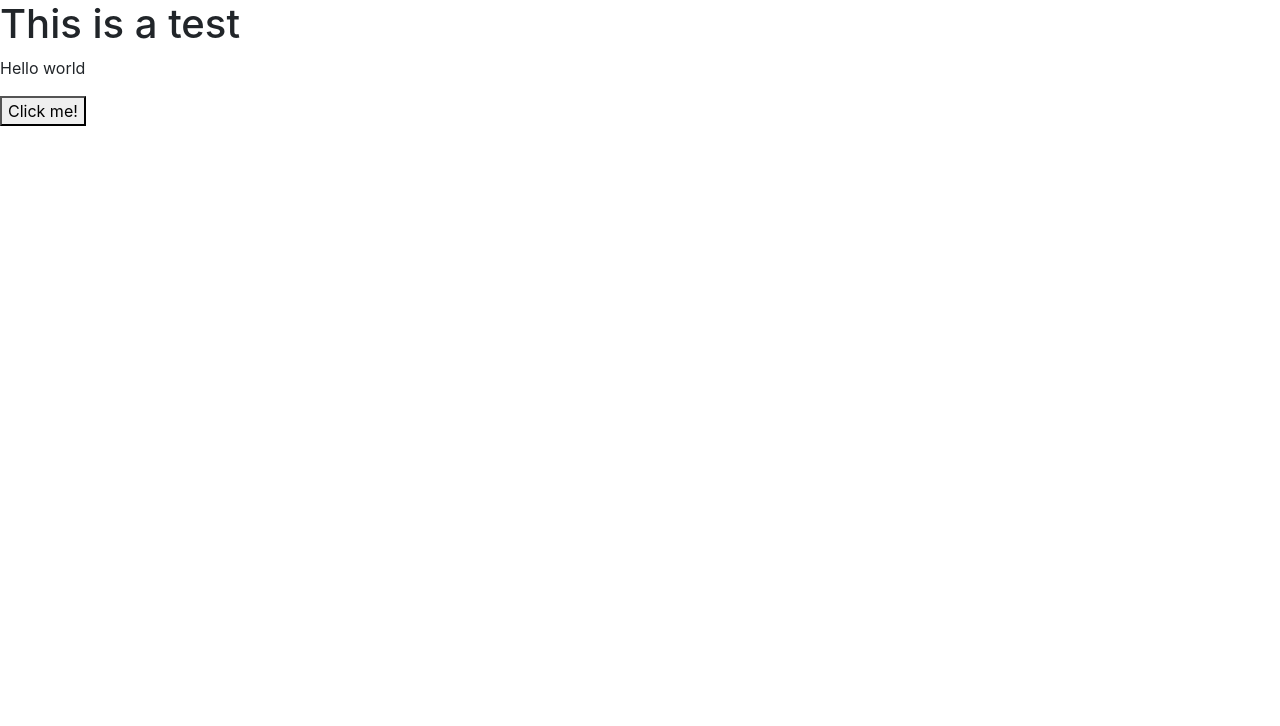
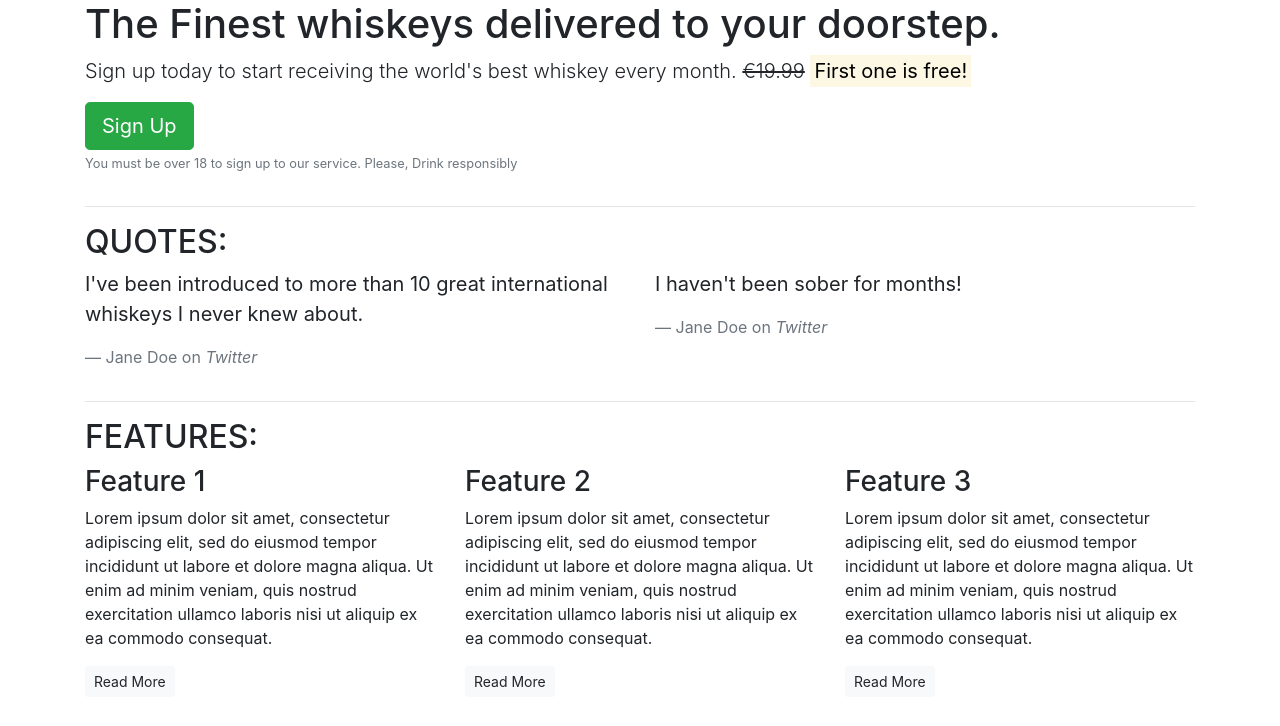
Before and after one commit to Mark8495/BootstrapPractice, a plain HTML site: page index.html in a window 1280 px wide. Drawn offline with nearby package versions, Linux system fonts and the light colour scheme.

Commit message:
core Css and grid system

```diff
--- a/index.html
+++ b/index.html
@@ -1,16 +1,96 @@
 <!DOCTYPE html>
 <html lang="en">
+
 <head>
     <meta charset="UTF-8">
     <meta http-equiv="X-UA-Compatible" content="IE=edge">
     <meta name="viewport" content="width=device-width, initial-scale=1.0">
-    <title>Bootstrap practice</title>
-    <link rel="stylesheet" href="https://cdn.jsdelivr.net/npm/bootstrap@4.5.3/dist/css/bootstrap.min.css" integrity="sha384-TX8t27EcRE3e/ihU7zmQxVncDAy5uIKz4rEkgIXeMed4M0jlfIDPvg6uqKI2xXr2" crossorigin="anonymous">
+    <title>Whiskey Drop | Taste a new whiskey every month</title>
+    <link rel="stylesheet" href="https://cdn.jsdelivr.net/npm/bootstrap@4.5.3/dist/css/bootstrap.min.css"
+        integrity="sha384-TX8t27EcRE3e/ihU7zmQxVncDAy5uIKz4rEkgIXeMed4M0jlfIDPvg6uqKI2xXr2" crossorigin="anonymous">
 </head>
+
 <body>
-    <h1>This is a test</h1>
-    <p> Hello world</p>
-    <button>Click me!</button>
+    <article class="container">
+        <!-- callout -->
+        <div class="row">
+            <div class="col-12">
+                <section class="callout">
+                    <h1>The Finest whiskeys delivered to your doorstep.</h1>
+                    <p class="lead">Sign up today to start receiving the world's best whiskey every month. <s>€19.99</s>
+                        <strong><mark>First one is free!</mark></strong></p>
+                    <button class="btn btn-success btn-lg">Sign Up</button>
+                    <p class="text-muted"><small>You must be over 18 to sign up to our service. Please, Drink
+                            responsibly</small></p>
+                </section>
+            </div>
+        </div>
+        <!-- /.callout -->
+        <hr>
+
+        <!-- Quotes -->
+        <section class="quotes">
+            <div class="row">
+                <div class="col-12">
+                    <h2 class="text-uppercase">Quotes:</h2>
+                </div>
+            </div>
+            <div class="row">
+                <div class="col-12 col-md-6">
+                    <blockquote class="blockquote">
+                        <p>I've been introduced to more than 10 great international whiskeys I never knew about.</p>
+                        <footer class="blockquote-footer">Jane Doe on <cite title="Twitter">Twitter</cite></footer>
+                    </blockquote>
+                </div>
+                <div class="col-12 col-md-6">
+                    <blockquote class="blockquote">
+                        <p>I haven't been sober for months!</p>
+                        <footer class="blockquote-footer">Jane Doe on <cite title="Twitter">Twitter</cite></footer>
+                    </blockquote>
+                </div>
+            </div>
+        </section>
+        <!-- /.quotes -->
+        <hr>
+        <!-- features -->
+        <section class="features">
+            <div class="row">
+                <div class="col-12">
+                    <h2 class="text-uppercase">Features:</h2>
+                </div>
+            </div>
+            <div class="row">
+                <div class="col-12 col-md-6 col-lg-4">
+                    <div class="feature">
+                        <h3>Feature 1</h3>
+                        <p>Lorem ipsum dolor sit amet, consectetur adipiscing elit, sed do eiusmod tempor incididunt ut
+                            labore et dolore magna aliqua. Ut enim ad minim veniam, quis nostrud exercitation ullamco
+                            laboris nisi ut aliquip ex ea commodo consequat.</p>
+                        <p><a class="btn btn-sm btn-light" href="">Read More</a></p>
+                    </div>
+                </div>
+                <div class="col-12 col-md-6 col-lg-4">
+                    <div class="feature">
+                        <h3>Feature 2</h3>
+                        <p>Lorem ipsum dolor sit amet, consectetur adipiscing elit, sed do eiusmod tempor incididunt ut
+                            labore et dolore magna aliqua. Ut enim ad minim veniam, quis nostrud exercitation ullamco
+                            laboris nisi ut aliquip ex ea commodo consequat.</p>
+                        <p><a class="btn btn-sm btn-light" href="">Read More</a></p>
+                    </div>
+                </div>
+                <div class="col-12 d-md-none d-lg-block col-lg-4">
+                    <div class="feature">
+                        <h3>Feature 3</h3>
+                        <p>Lorem ipsum dolor sit amet, consectetur adipiscing elit, sed do eiusmod tempor incididunt ut
+                            labore et dolore magna aliqua. Ut enim ad minim veniam, quis nostrud exercitation ullamco
+                            laboris nisi ut aliquip ex ea commodo consequat.</p>
+                        <p><a class="btn btn-sm btn-light" href="">Read More</a></p>
+                    </div>
+                </div>
+            </div>
+        </section>
+        <!-- /.features -->
+    </article>
 
 
 
@@ -18,7 +98,12 @@
 
 
 
-    <script src="https://code.jquery.com/jquery-3.5.1.slim.min.js" integrity="sha384-DfXdz2htPH0lsSSs5nCTpuj/zy4C+OGpamoFVy38MVBnE+IbbVYUew+OrCXaRkfj" crossorigin="anonymous"></script>
-    <script src="https://cdn.jsdelivr.net/npm/bootstrap@4.5.3/dist/js/bootstrap.bundle.min.js" integrity="sha384-ho+j7jyWK8fNQe+A12Hb8AhRq26LrZ/JpcUGGOn+Y7RsweNrtN/tE3MoK7ZeZDyx" crossorigin="anonymous"></script>
+    <script src="https://code.jquery.com/jquery-3.5.1.slim.min.js"
+        integrity="sha384-DfXdz2htPH0lsSSs5nCTpuj/zy4C+OGpamoFVy38MVBnE+IbbVYUew+OrCXaRkfj" crossorigin="anonymous">
+    </script>
+    <script src="https://cdn.jsdelivr.net/npm/bootstrap@4.5.3/dist/js/bootstrap.bundle.min.js"
+        integrity="sha384-ho+j7jyWK8fNQe+A12Hb8AhRq26LrZ/JpcUGGOn+Y7RsweNrtN/tE3MoK7ZeZDyx" crossorigin="anonymous">
+    </script>
 </body>
+
 </html>
```
